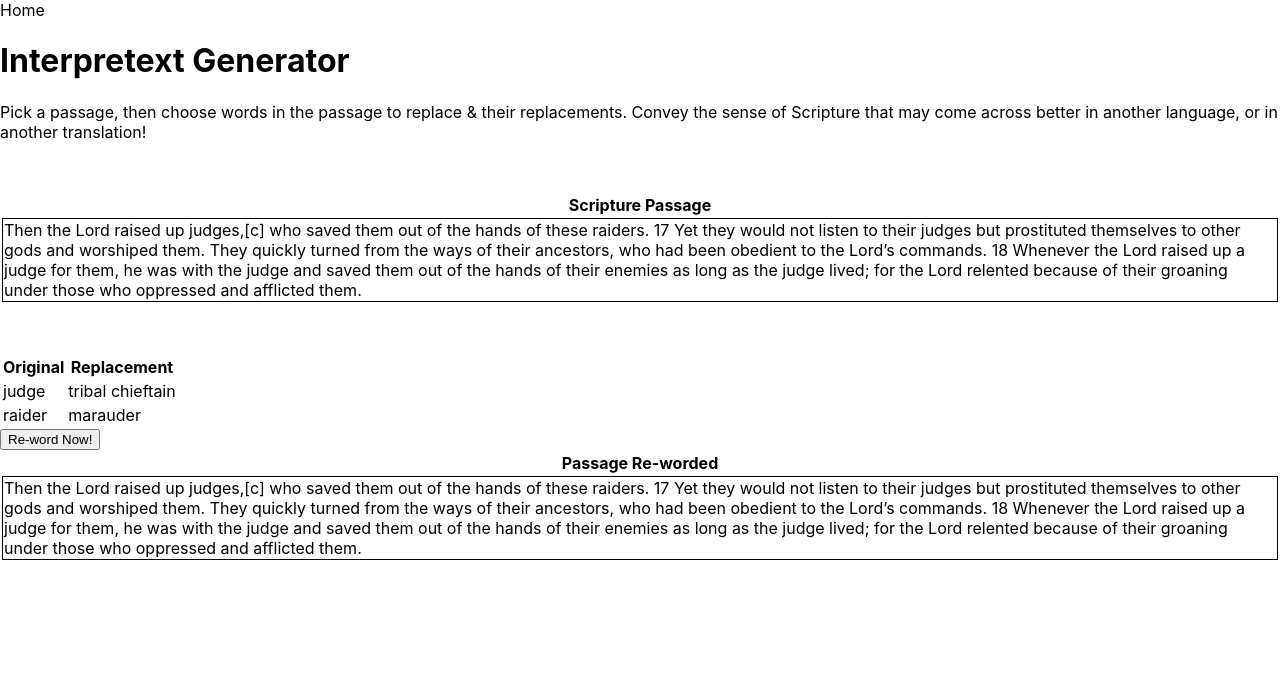
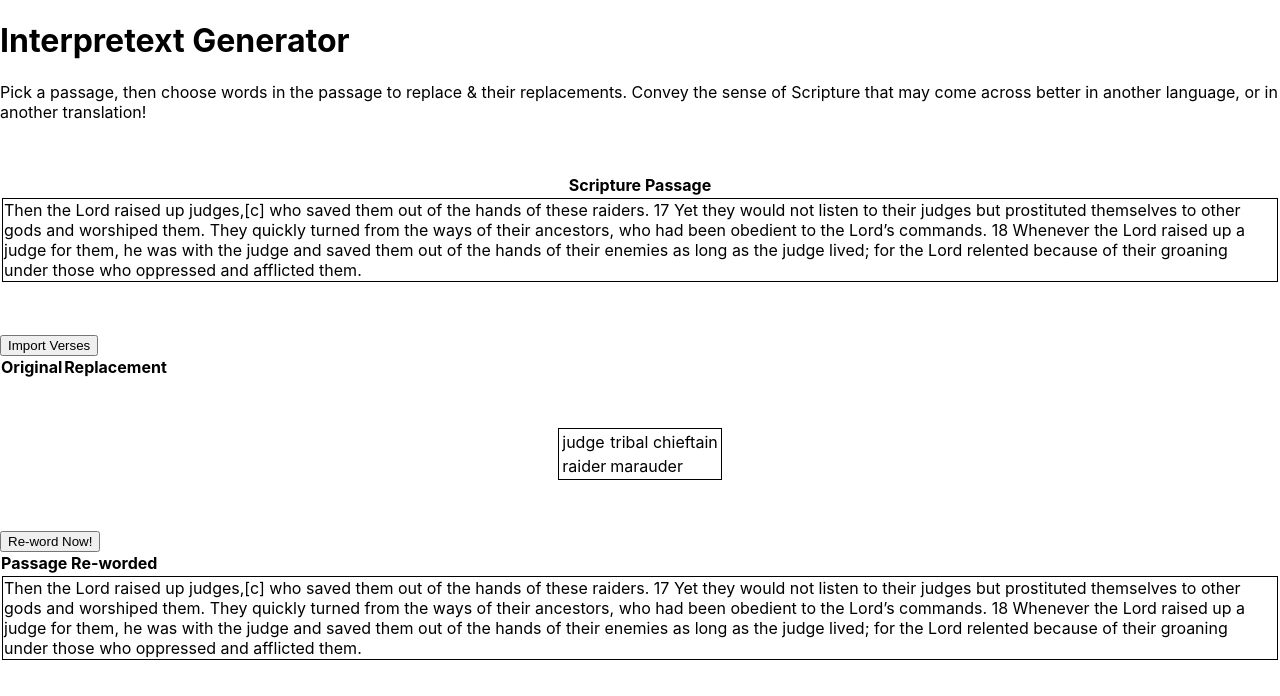
Before and after one commit to CodeWarrior-debug/plenary-engager, a React (Create React App) app: page / in a window 1280 px wide. Shown: the top 696 px of the page. Built offline with nearby package versions, Linux system fonts and the light colour scheme.

Commit message:
logging bible text

```diff
--- a/package.json
+++ b/package.json
@@ -6,6 +6,7 @@
     "@testing-library/jest-dom": "^5.16.5",
     "@testing-library/react": "^13.3.0",
     "@testing-library/user-event": "^13.5.0",
+    "axios": "^0.27.2",
     "react": "^18.2.0",
     "react-dom": "^18.2.0",
     "react-scripts": "5.0.1",
--- a/src/pages/home/index.js
+++ b/src/pages/home/index.js
@@ -1,9 +1,82 @@
 import React from "react";
+import {get} from "axios";
+
 
 export default function Home() {
+
+    const getVerseRange = async () => {
+        try {
+        const response = await get('https://bible-api.com/john%203:16?translation=kjv'); //TODO: make dynamic
+            console.log(response.data.text);
+            return(response.data.text);
+        } catch (error) {
+            console.error(error);
+        }
+
+    }
+
+    const replaceVerbiage = (originalText) => {
+
+
+    }
+
+// import axios from 'axios';
+
+// const axios = require('axios').default;
+
+
+
+
+
+// // const testVerses = "16 Then the Lord raised up judges,[c] who saved them out of the hands of these raiders. 17 Yet they would not listen to their judges but prostituted themselves to other gods and worshiped them. They quickly turned from the ways of their ancestors, who had been obedient to the Lord’s commands. 18 Whenever the Lord raised up a judge for them, he was with the judge and saved them out of the hands of their enemies as long as the judge lived; for the Lord relented because of their groaning under those who oppressed and afflicted them."
+
+// originalsArr = [];
+// replacesArr = [];
+
+
+
+
+// var element = document.getElementById("#id");
+// element.addEventListener('click', function(){
+// 	console.log(myVerseRange);
+// });
+
+// document.getElementById("swap-btn").addEventListener("click", swapItems);
+
+
+
+// var table = document.getElementById("swap-tbl");
+// //iterate trough rows
+
+// function swapItems(){
+
+//    for (var i = 0, row; row = table.rows[i]; i++) {
+//       //go through first column
+//       for (var j = 0, col; col = 0; j++) {
+
+//          originalsArr.push(row.cell[j].textContent)
+
+//       }
+//    }
+//    console.log(originalsArr)
+// }
+
+// if (table){
+
+//    var substitutionVerses = testVerses;
+
+// for (i=0;i<originalsArr.length;i++) {
+//    var replaced = originalsArr[i];
+//    var replacer = replacesArr[i];
+//    var replaceFunc = new RegExp(replaced,"g");
+//    substitutionVerses=substitutionVerses.replace(replaceFunc, replacer)
+// }
+// }
+// // console.log(substitutionVerses);
+
+
   return (
     <>
-      <div>Home</div>
       <h1>Interpretext Generator</h1>
       <div>
         Pick a passage, then choose words in the passage to replace & their
@@ -14,7 +87,7 @@ export default function Home() {
       <table style={{margin: "50px auto"}}>
         <th>Scripture Passage</th>
         <tr>
-          <td style={{border: "1px solid"}} id="original">
+          <td style={{border: "1px solid"}} id="original" >
             Then the Lord raised up judges,[c] who saved them out of the hands
             of these raiders. 17 Yet they would not listen to their judges but
             prostituted themselves to other gods and worshiped them. They
@@ -24,15 +97,16 @@ export default function Home() {
             hands of their enemies as long as the judge lived; for the Lord
             relented because of their groaning under those who oppressed and
             afflicted them.
+            {/* <div dangerouslySetInnerHTML={getVerseRange()}/> */}
+
           </td>
         </tr>
       </table>
+      <button id="import-btn" onClick={getVerseRange} style={{textAlign: "center"}}>Import Verses</button>
 
-      <table id='swap-tbl' style={{margin: "50px auto; border: 1px solid"}}>
-                <tr>
                 <th>Original</th>
                 <th>Replacement</th>
-                </tr>
+      <table id='swap-tbl' style={{margin: "50px auto", border: "1px solid"}}>
                 <tr>
                     <td>judge</td>
                     <td>tribal chieftain</td>
@@ -45,8 +119,8 @@ export default function Home() {
 
             <button id='swap-btn' style={{textAlign: "center"}}>Re-word Now!</button>
 
+                <th>Passage Re-worded</th>
             <table style={{margin: "50px auto;"}}>
-                <th>Passage Re-worded</th>
                 <tr>
             <td style={{border: "1px solid"}} id="replacer">
                 Then the Lord raised up judges,[c] who saved them out of the hands of these raiders. 17 Yet they would not listen to their judges but prostituted themselves to other gods and worshiped them. They quickly turned from the ways of their ancestors, who had been obedient to the Lord’s commands. 18 Whenever the Lord raised up a judge for them, he was with the judge and saved them out of the hands of their enemies as long as the judge lived; for the Lord relented because of their groaning under those who oppressed and afflicted them.
```
Also changed, not shown: 1 other file (tests, documents, lock files or other folders).
